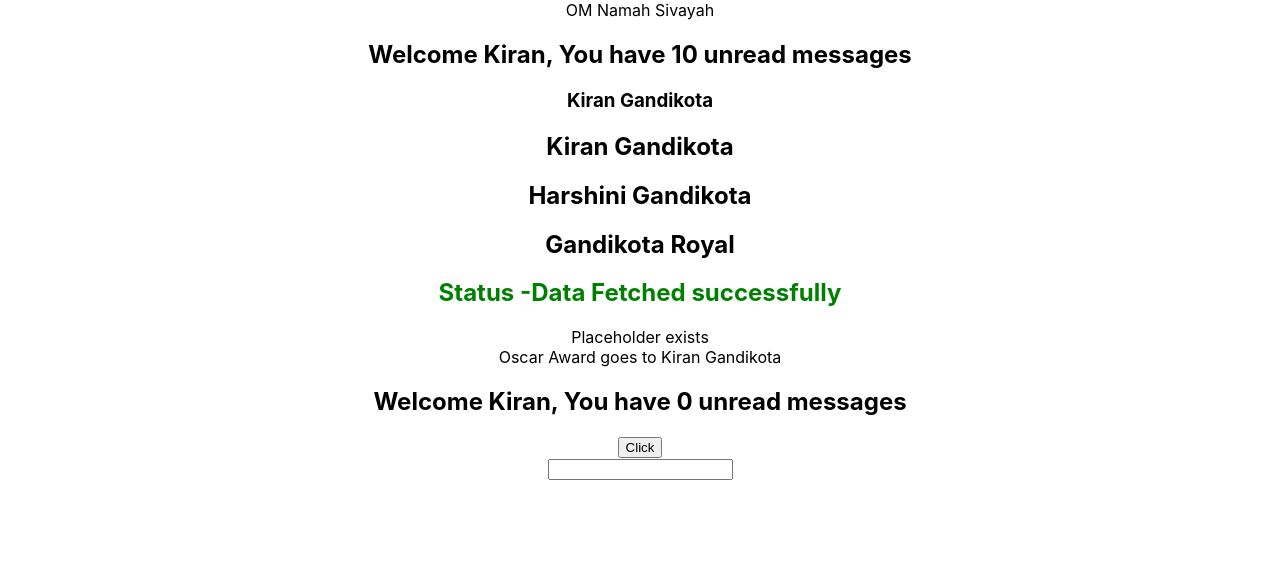
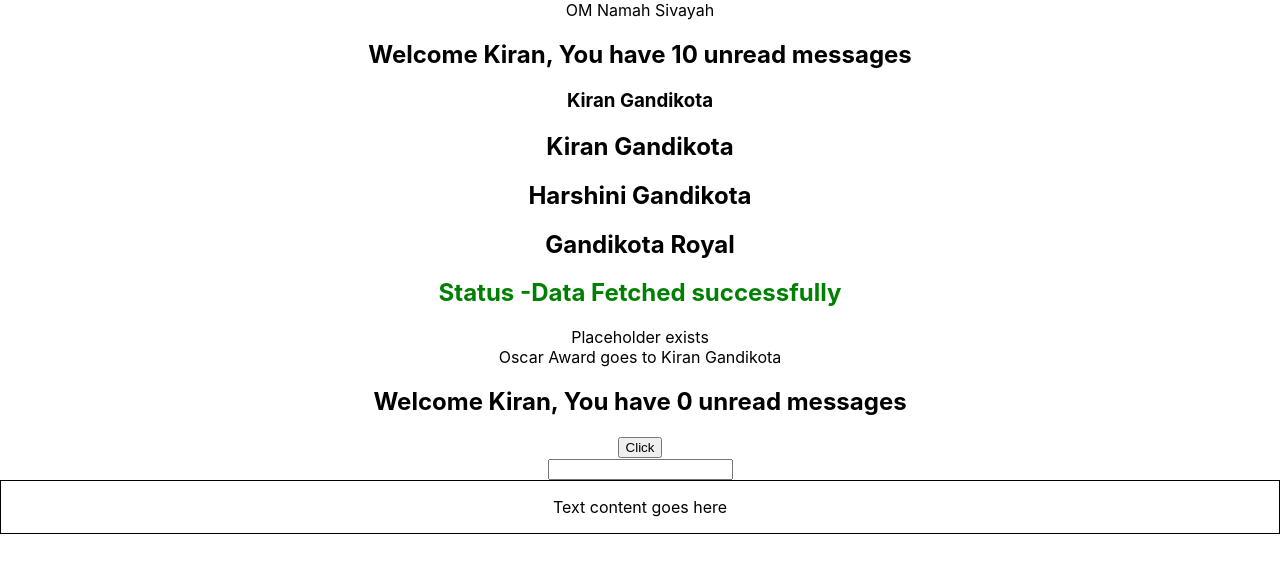
Before and after one commit to kiran226/react-typescript-demo, a React (Create React App) app: page / in a window 1280 px wide. Shown: the top 572 px of the page. Built offline with nearby package versions, Linux system fonts and the light colour scheme.

Commit message:
style props

```diff
--- a/src/App.tsx
+++ b/src/App.tsx
@@ -1,6 +1,7 @@
 
 import './App.css';
 import { Button } from './components/Button';
+import { Container } from './components/Container';
 import { Greet } from './components/Greet';
 import { Heading } from './components/Heading';
 import { Input } from './components/Input';
@@ -51,11 +52,15 @@
       <Button
         handleClick={(event,id)=>{
         console.log("Button Clicked", event, id )
-      }} />
+        }}
+      />
 
       <Input
         value=''
-        handleChange={ event => console.log(event)}/>
+        handleChange={ event => console.log(event)}
+      />
+
+      <Container styles={{border: ' 1px solid black' , padding : '1rem'}} />
 
     </div>
   );
--- /dev/null
+++ b/src/components/Container.tsx
@@ -0,0 +1,11 @@
+type ContainerProps={
+    styles : React.CSSProperties
+}
+
+export const Container = (props: ContainerProps) => {
+    return (
+        <div style={props.styles}>
+            Text content goes here
+        </div>
+    )
+}
```
